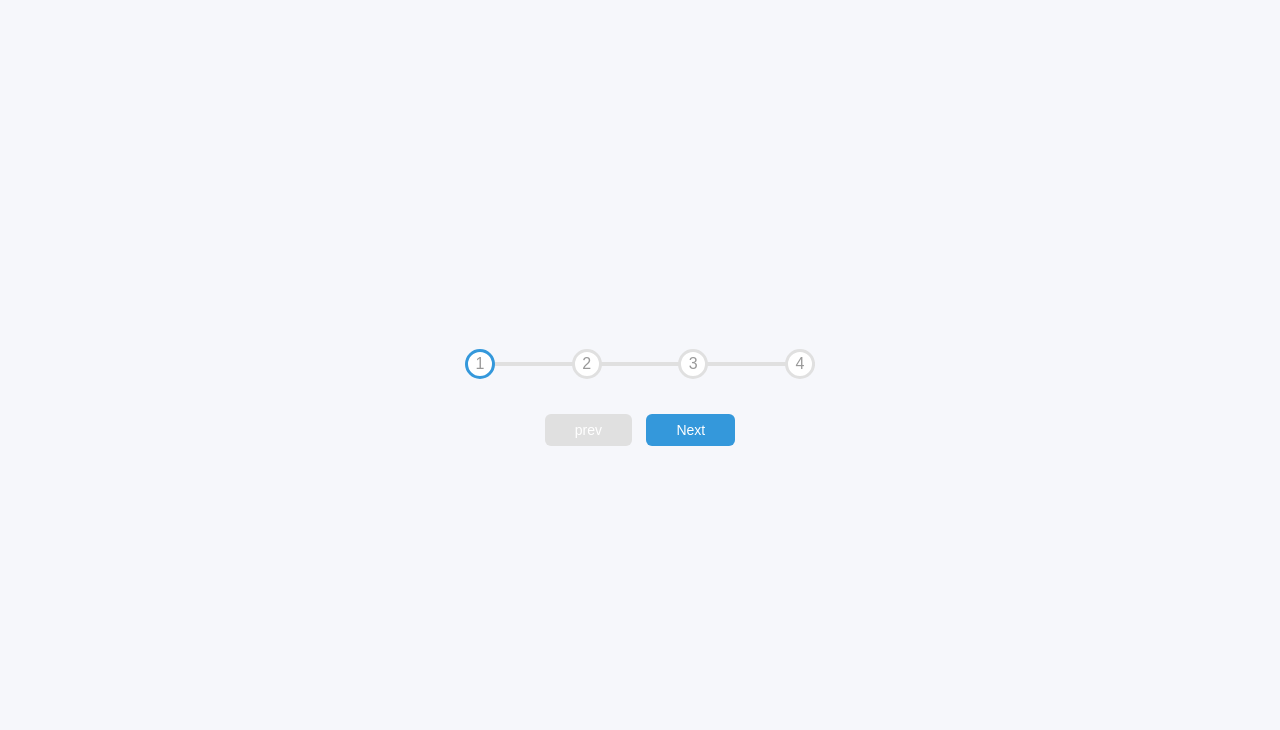
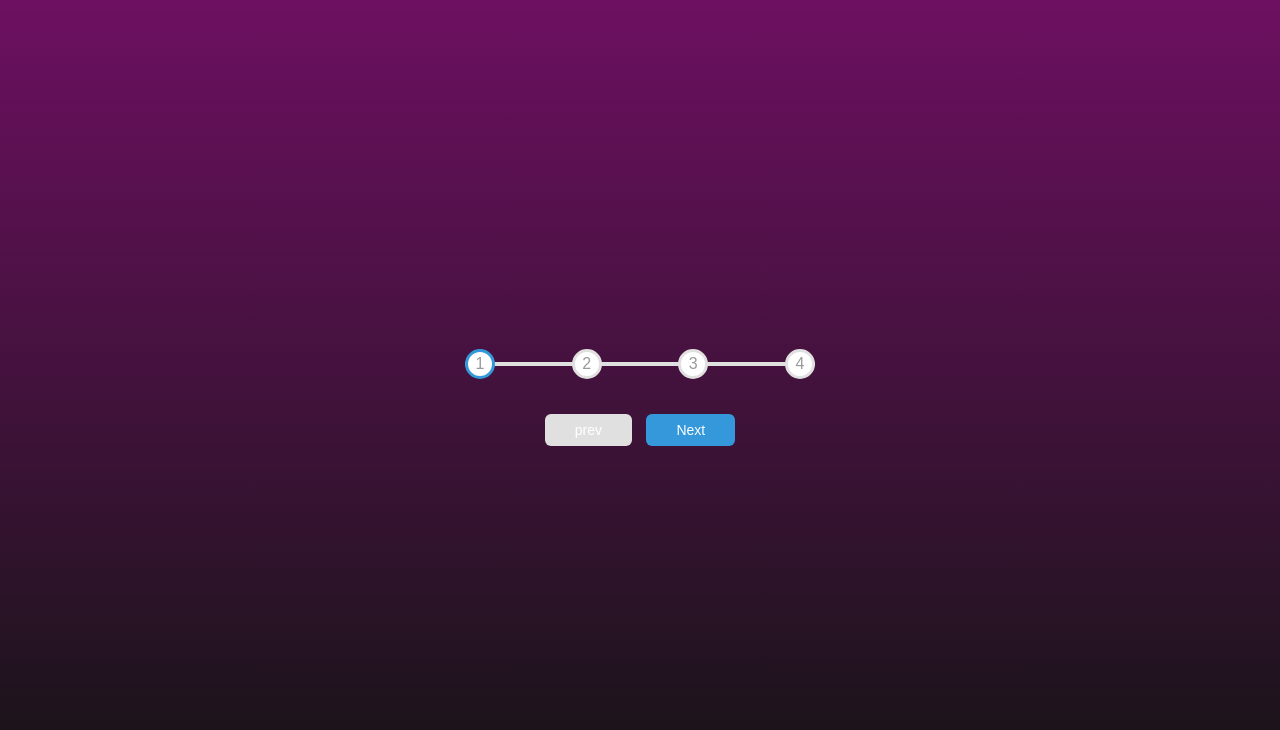
Before and after one commit to RakeshCharpe/Progress_Steps, a plain HTML site: page index.html in a window 1280 px wide. Drawn offline with Linux system fonts and the light colour scheme.

Commit message:
Add linear gradient

```diff
--- a/style.css
+++ b/style.css
@@ -18,10 +18,13 @@ body{
     height: 100vh;
     overflow: hidden;
     margin: 0;
+    background-image: linear-gradient(rgb(109, 16, 97),rgba(20, 20, 20, 1));
+
 }
 
 .container{
     text-align: center;
+
 }
 .progress-container{
     display: flex;
```
Also changed, not shown: 1 other file.
